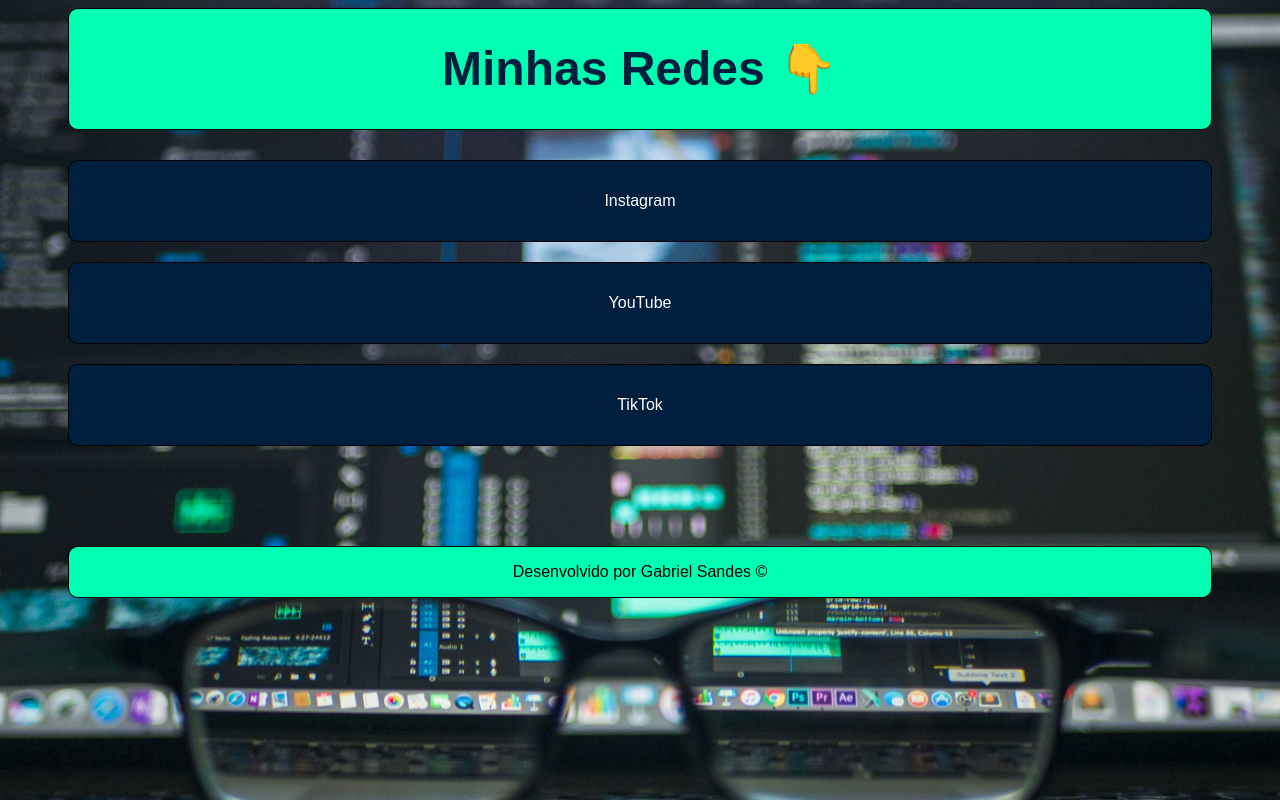
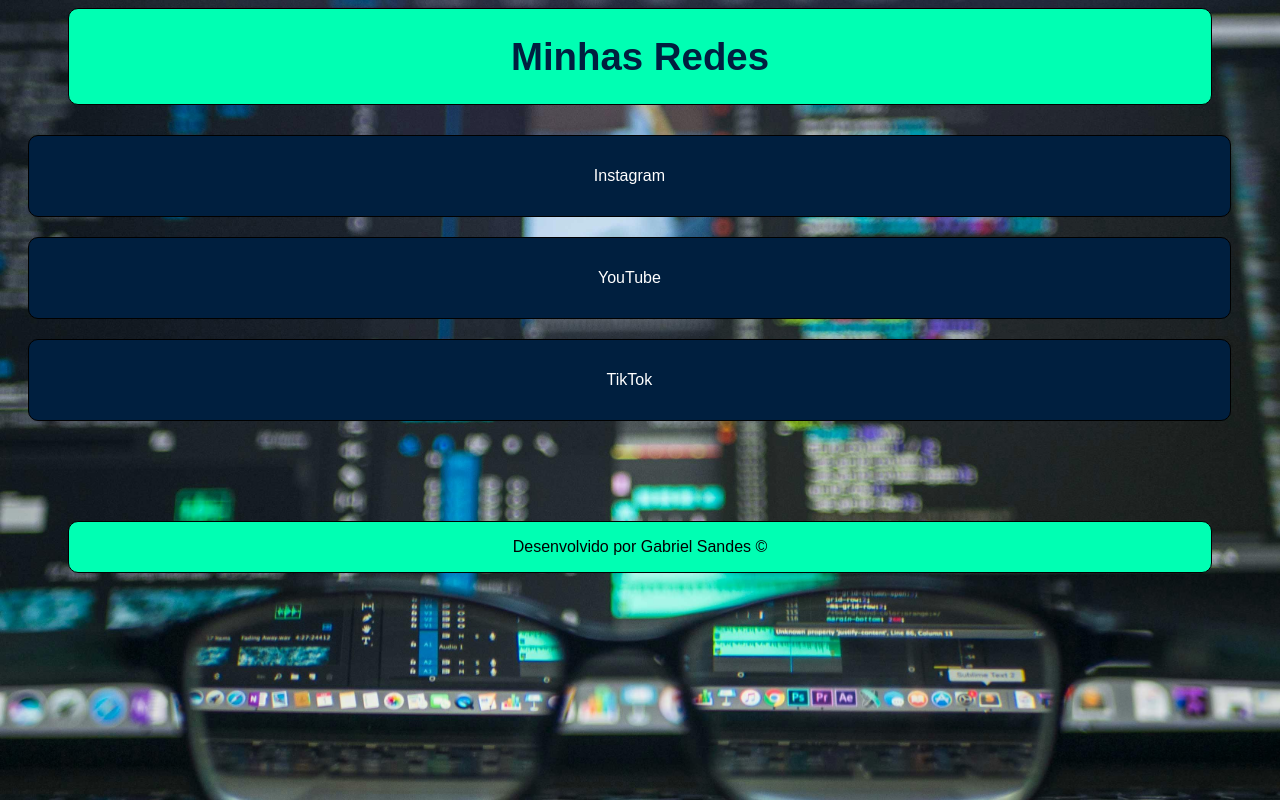
Before and after one commit to gabrielsilvasandes/links, a plain HTML site: page index.html in a window 1280 px wide. Drawn offline with Linux system fonts and the light colour scheme.

Commit message:
novo estilo

```diff
--- a/index.html
+++ b/index.html
@@ -8,7 +8,7 @@
 </head>
 <body>
     <header class="titulo">
-        <h1>Minhas Redes &#x1F447;</h1>
+        <h1>Minhas Redes</h1>
     </header>
 
     <main>
--- a/style.css
+++ b/style.css
@@ -31,9 +31,15 @@
 }
 
 .titulo {
-    font-size: x-large;
+    font-size: larger;
     text-align: center;
     margin-bottom: 30px;
+}
+
+.titulo:hover {
+    color: white;
+    background-color: var(--cor02);
+    transition-duration: 0.5s;
 }
 
 .links {
@@ -44,10 +50,9 @@
     border: 1px solid var(--cor07);
     background-color: var(--cor02);
     border-radius: 10px;
-    margin-top: 20px;
-    margin-left: 60px;
-    margin-right: 60px;
-    margin-bottom: 20px;
+    margin: 20px;
+    width: 95%;
+    height: 95%;
 }
 
 article > p {
@@ -66,11 +71,7 @@
 
 article:hover {
     transition-duration: 0.5s;
-    margin-left: 3px;
-    margin-right: 3px;
-    margin-top: 5px;
-    margin-bottom: 5px;
-    padding: 5px;
+    margin: 10px;
 }
 
 footer {
@@ -83,3 +84,9 @@
     text-align: center;
     color: var(--cor07);
 }
+
+footer:hover {
+    color: white;
+    background-color: var(--cor02);
+    transition-duration: 0.5s;
+}
```
